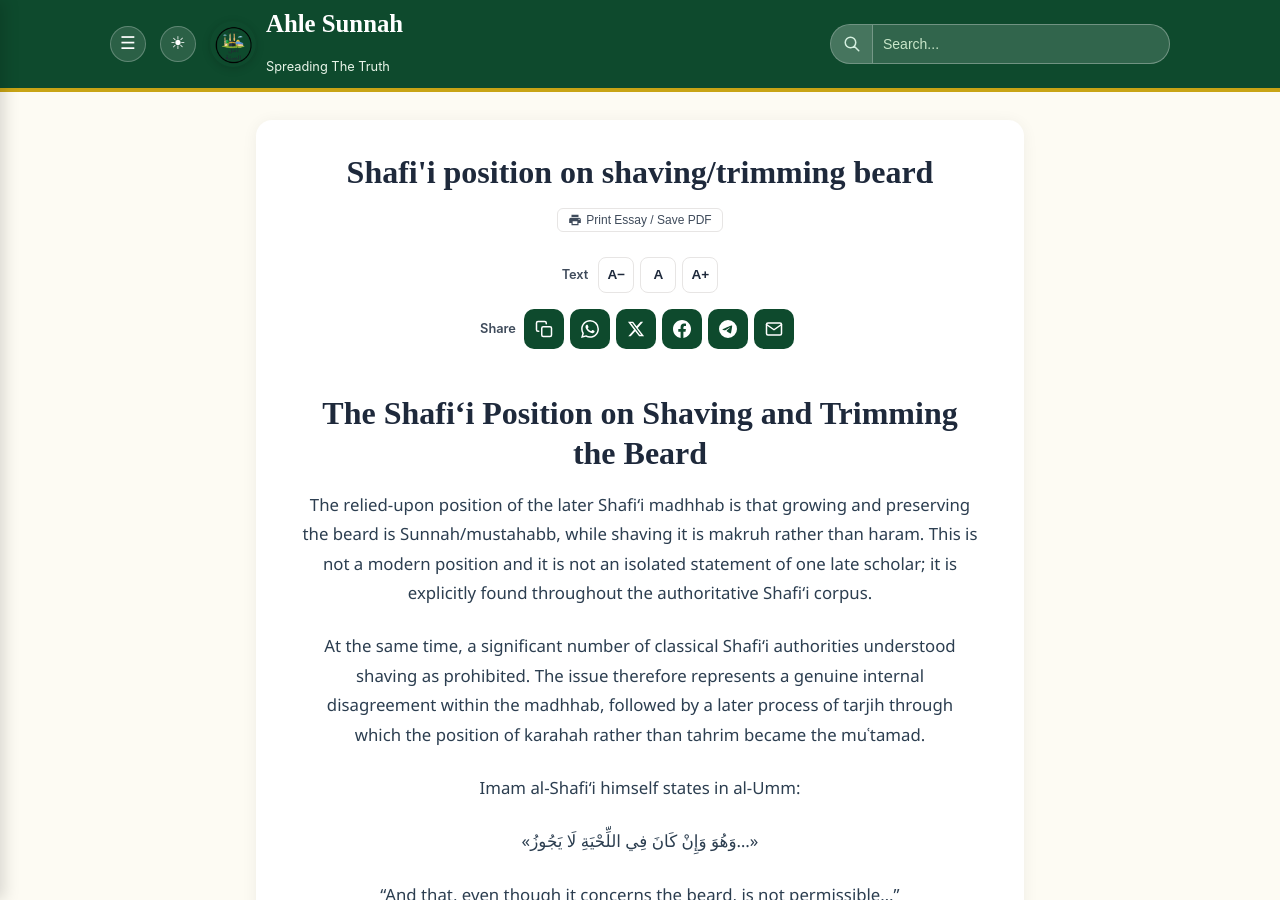
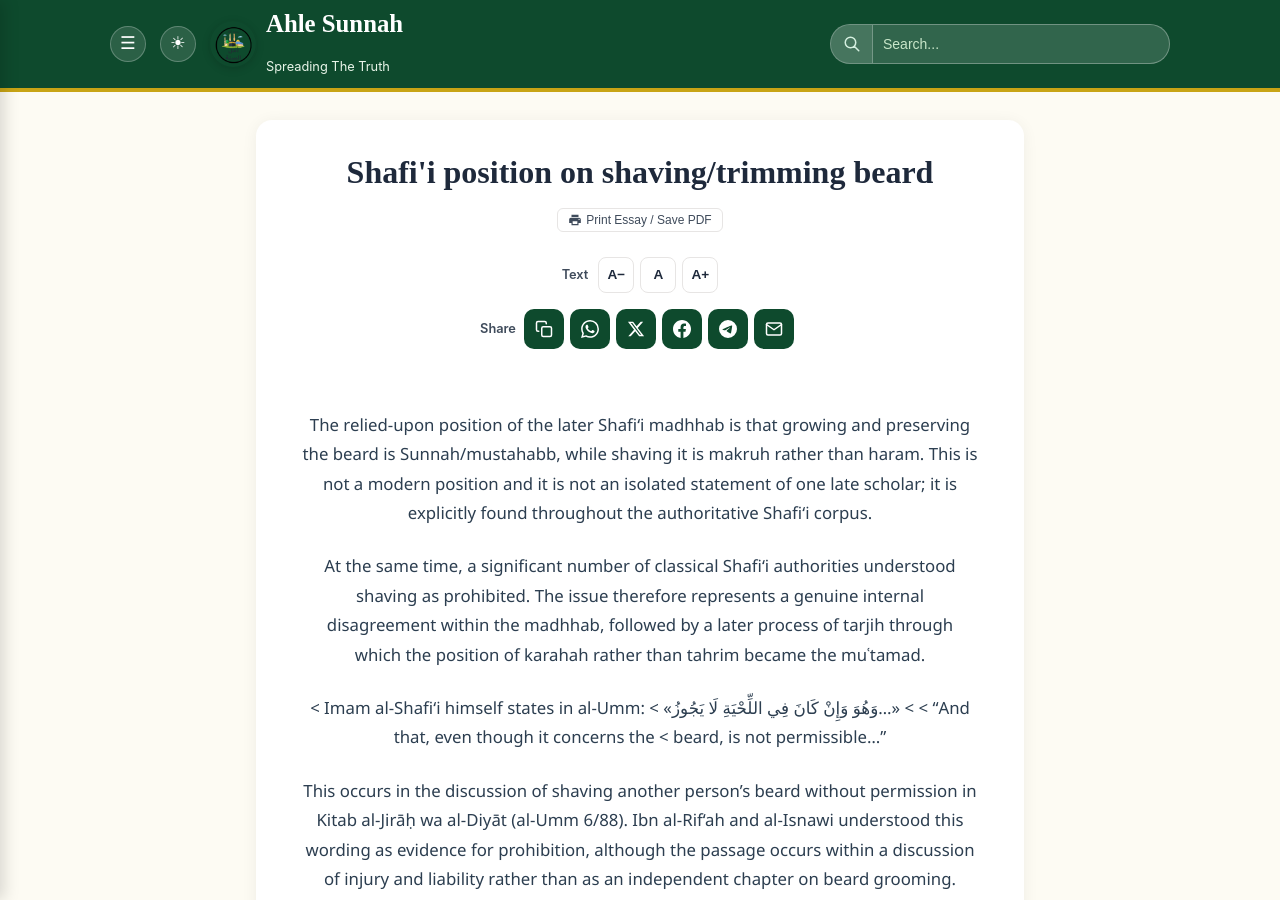
Before and after one commit to Fali17/ahlesunnah, a Jekyll site: the page built from _posts/2026-09-03-shafii-position-on-shavingtrimming-beard.md, in a window 1280 px wide and 900 px high. Built offline with Jekyll 4.4.1, drawn with Linux system fonts in a browser that asks for light colours.

Commit message:
Edit Shafi‘i position on shaving and trimming beard
Removed the title from the document and made minor edits for clarity.

```diff
--- a/_posts/2026-09-03-shafii-position-on-shavingtrimming-beard.md
+++ b/_posts/2026-09-03-shafii-position-on-shavingtrimming-beard.md
@@ -5,17 +5,15 @@ date: 2026-09-03 00:53:51 +0000
 tags: [Fiqh,Essay]
 ---
 
-# The Shafi‘i Position on Shaving and Trimming the Beard
-
 The relied-upon position of the later Shafi‘i madhhab is that growing and preserving the beard is Sunnah/mustahabb, while shaving it is makruh rather than haram. This is not a modern position and it is not an isolated statement of one late scholar; it is explicitly found throughout the authoritative Shafi‘i corpus.
 
 At the same time, a significant number of classical Shafi‘i authorities understood shaving as prohibited. The issue therefore represents a genuine internal disagreement within the madhhab, followed by a later process of tarjih through which the position of karahah rather than tahrim became the muʿtamad.
 
-Imam al-Shafi‘i himself states in al-Umm:
-
+< Imam al-Shafi‘i himself states in al-Umm:
+<
 «وَهُوَ وَإِنْ كَانَ فِي اللِّحْيَةِ لَا يَجُوزُ...»
-
-“And that, even though it concerns the beard, is not permissible...”
+<
+< “And that, even though it concerns the  < beard, is not permissible...”
 
 This occurs in the discussion of shaving another person's beard without permission in Kitab al-Jirāḥ wa al-Diyāt (al-Umm 6/88). Ibn al-Rif‘ah and al-Isnawi understood this wording as evidence for prohibition, although the passage occurs within a discussion of injury and liability rather than as an independent chapter on beard grooming.
 
```
